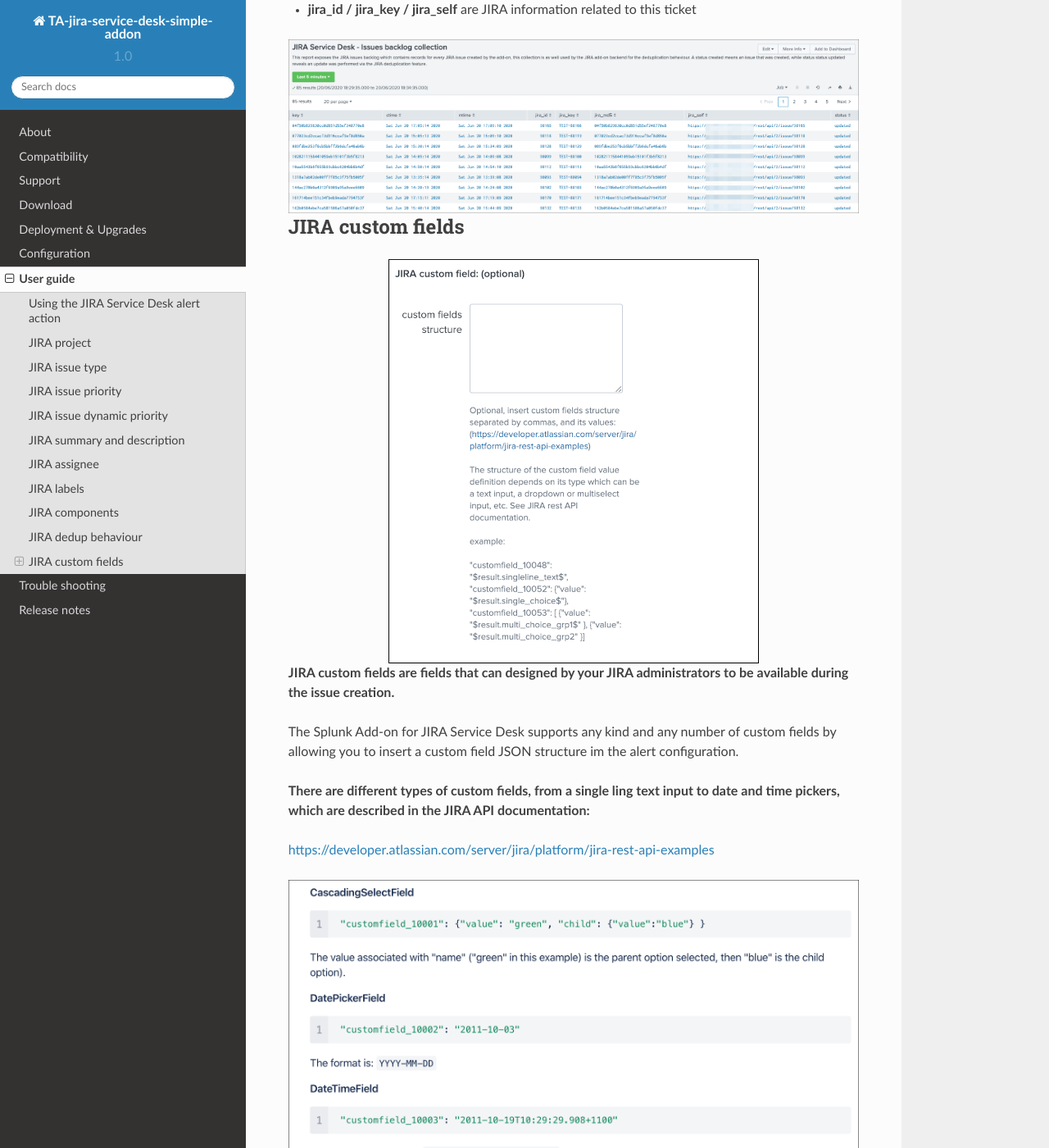
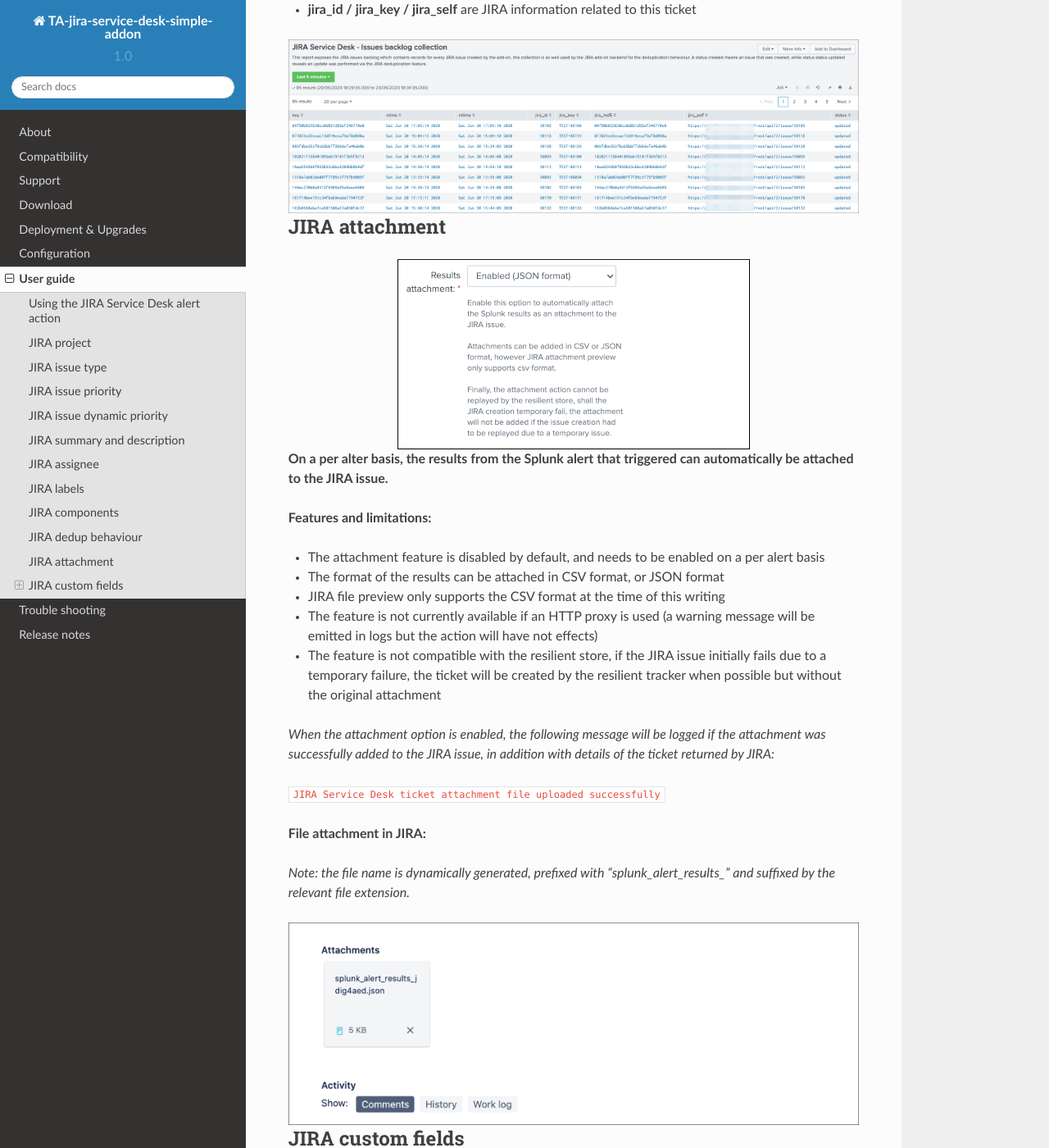
Before and after one commit to guilhemmarchand/TA-jira-service-desk-simple-addon, a Sphinx documentation site: the page built from docs/userguide.rst, in a window 1280 px wide and 1400 px high, scrolled down 5948 px. Shown: the whole window at 82% size. Built offline with Sphinx 7.4.7 and the Read the Docs theme 2.0.0, drawn with Linux system fonts in a browser that asks for light colours.

Commit message:
Version 1.0.12
- Feature: Issue #18 - New option on a per alert basis allows automatically attaching Splunk alert results to the JIRA issue in CSV or JSON format
- Feature: Issue #18 - Add by default in the description field the result link token call

```diff
--- a/docs/index.rst
+++ b/docs/index.rst
@@ -13,6 +13,8 @@
 - Dynamic assignment of priority (optional)
 - Dynamic and/or static assignment of summary, description, assignee and labels
 - Custom fields full capabilities via the embedded custom field structure in alerts (optional)
+- Deduplication feature workflow, allows detecting a duplication issue creation request, and adding new comments automatically instead of creating duplicated issues
+- Attaching Splunk alert results to the JIRA issue in CSV or JSON format
 - Resilient store JIRA issue creation, shall a JIRA issue fails to be created, the resilient workflow handles automatic retries with a resilient policy
 - Monitoring of JIRA issue workflow via the embedded Overview dashboard and out of the box alerts
 
--- a/docs/userguide.rst
+++ b/docs/userguide.rst
@@ -159,6 +159,35 @@
    :alt: jira_dedup3.png
    :align: center
 
+JIRA attachment
+===============
+
+.. image:: img/attachment1.png
+   :alt: attachment1.png
+   :align: center
+
+**On a per alter basis, the results from the Splunk alert that triggered can automatically be attached to the JIRA issue.**
+
+**Features and limitations:**
+
+- The attachment feature is disabled by default, and needs to be enabled on a per alert basis
+- The format of the results can be attached in CSV format, or JSON format
+- JIRA file preview only supports the CSV format at the time of this writing
+- The feature is not currently available if an HTTP proxy is used (a warning message will be emitted in logs but the action will have not effects)
+- The feature is not compatible with the resilient store, if the JIRA issue initially fails due to a temporary failure, the ticket will be created by the resilient tracker when possible but without the original attachment
+
+*When the attachment option is enabled, the following message will be logged if the attachment was successfully added to the JIRA issue, in addition with details of the ticket returned by JIRA:*
+
+``JIRA Service Desk ticket attachment file uploaded successfully``
+
+**File attachment in JIRA:**
+
+*Note: the file name is dynamically generated, prefixed with "splunk_alert_results_" and suffixed by the relevant file extension.*
+
+.. image:: img/attachment2.png
+   :alt: attachment2.png
+   :align: center
+
 JIRA custom fields
 ==================
 
```
Also changed, not shown: docs/img/attachment1.png (added), docs/img/attachment2.png (added).
